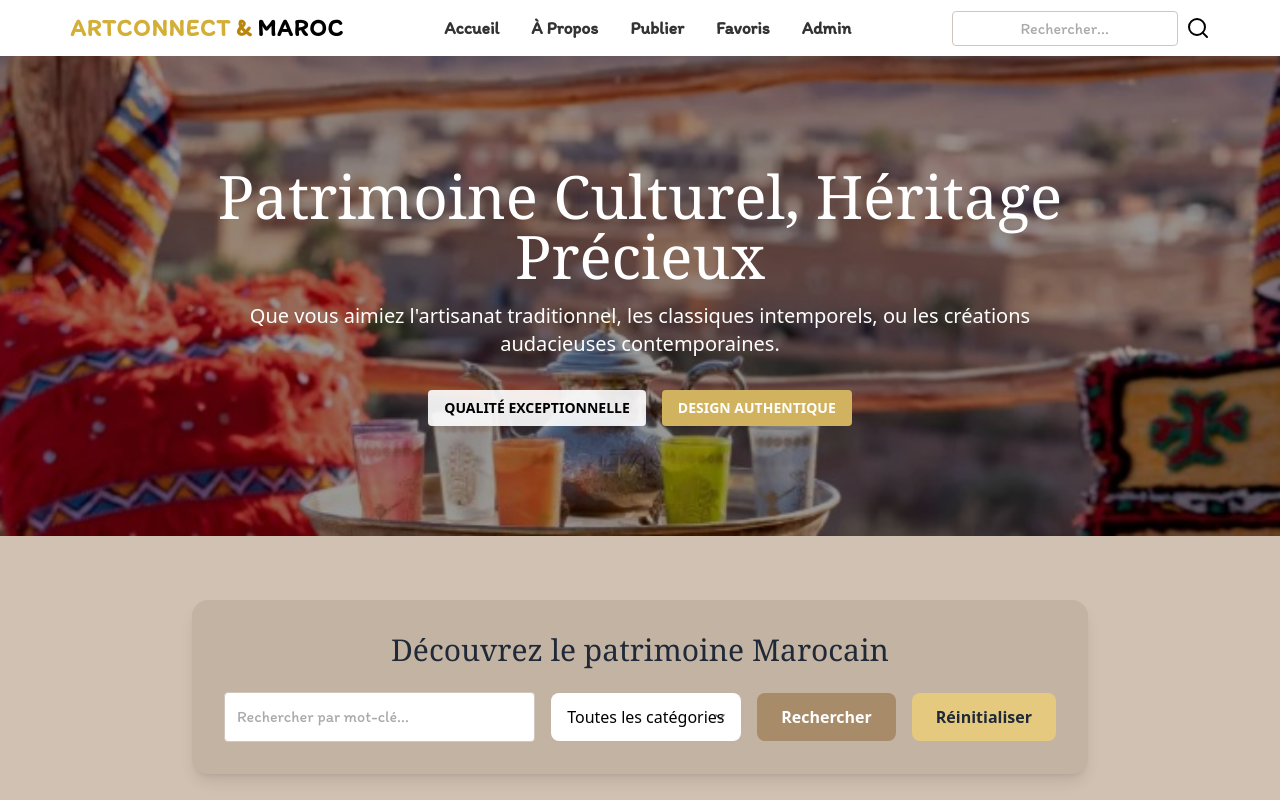
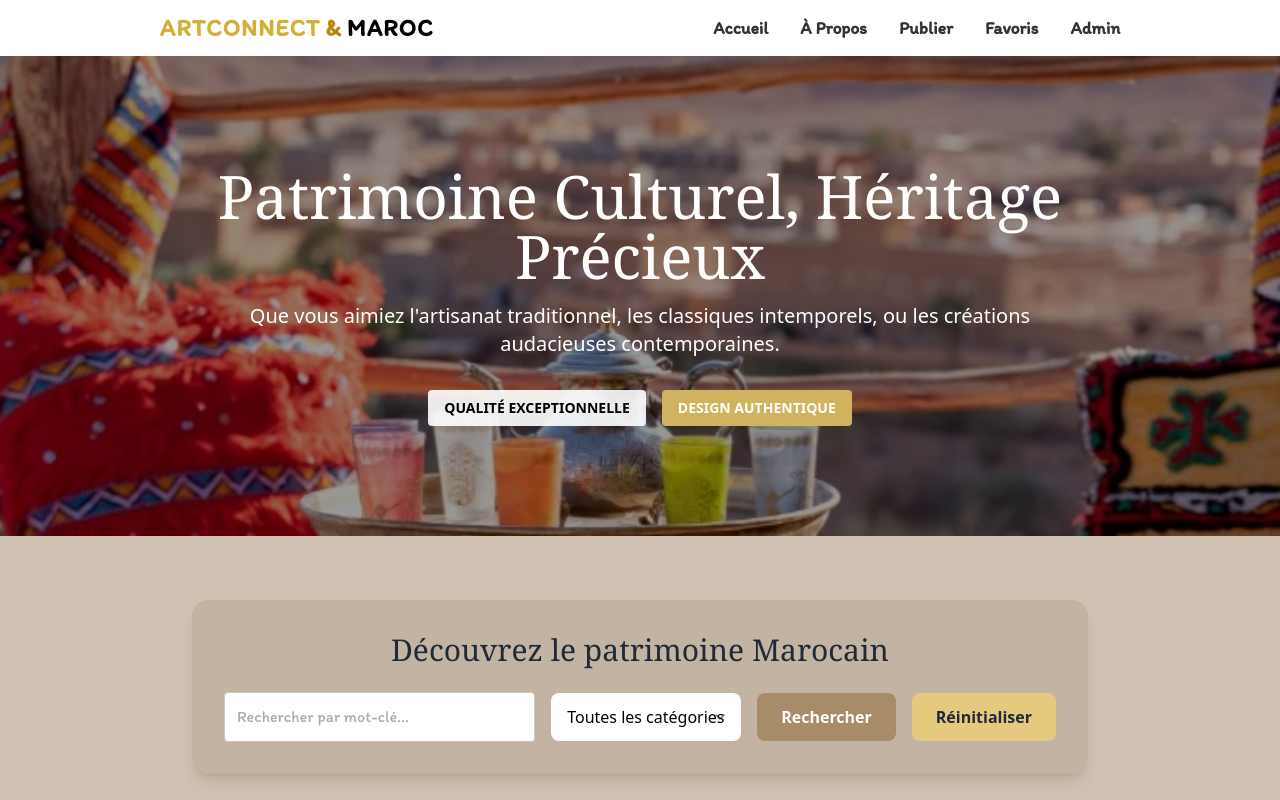
Before and after one commit to yassineknb/Brief04, a React (Vite) app: page / in a window 1280 px wide. Shown: the top 800 px of the page. Built offline with nearby package versions, Linux system fonts and the light colour scheme; data requests are answered from the project's data file.

Commit message:
Finalisation du projet!

```diff
--- a/src/components/shared/Navbar.jsx
+++ b/src/components/shared/Navbar.jsx
@@ -1,11 +1,10 @@
 // src/components/shared/Navbar.jsx
 
 import React, { useState } from 'react';
-import "./Nav-Footer.css"; // Nous gardons le CSS
+import "./Nav-Footer.css";
 import { Link } from 'react-router-dom';
 
 function Navbar() {
-  // État pour savoir si le menu mobile est ouvert ou fermé
   const [isMenuOpen, setIsMenuOpen] = useState(false);
 
   return (
@@ -16,31 +15,23 @@ function Navbar() {
         <Link to="/" className='logo2'>MAROC</Link>
       </div>
 
-      {/* --- MODIFICATION 1 : AJOUT DE CLASSES POUR LE RESPONSIVE --- */}
-      {/* La classe 'active' sera ajoutée dynamiquement quand le menu est ouvert */}
-       <ul className={`nav-links ${isMenuOpen ? 'active' : ''}`}>
+      <ul className={`nav-links ${isMenuOpen ? 'active' : ''}`}>
         <li><Link to="/" className='page' onClick={() => setIsMenuOpen(false)}>Accueil</Link></li>
         <li><Link to="/a-propos" className='page' onClick={() => setIsMenuOpen(false)}>À Propos</Link></li>
         <li><Link to="/publier" className='page' onClick={() => setIsMenuOpen(false)}>Publier</Link></li>
         <li><Link to="/favoris" className='page' onClick={() => setIsMenuOpen(false)}>Favoris</Link></li>
-        {/* --- CORRECTION ICI : ASSUREZ-VOUS QU'IL N'Y A QU'UNE SEULE LIGNE POUR ADMIN --- */}
         <li><Link to="/admin" className='page' onClick={() => setIsMenuOpen(false)}>Admin</Link></li>
       </ul>
-      {/* La barre de recherche reste la même */}
-      <div className='searchbar'>
-        <input
-          type='text'
-          placeholder='Rechercher...'
-          className="search-input"
-        />
-        <button
-          className="search-btn"
-          style={{ background: 'none', border: 'none', cursor: 'pointer', marginLeft: '8px' }}
-          aria-label="Search"
-        >
-          <svg xmlns="http://www.w3.org/2000/svg" width="24" height="24" viewBox="0 0 24 24" fill="none" stroke="currentColor" strokeWidth="2" strokeLinecap="round" strokeLinejoin="round"><circle cx="11" cy="11" r="8"></circle><line x1="21" y1="21" x2="16.65" y2="16.65"></line></svg>
-        </button>
-      </div>
+
+      {/* --- BLOC DE RECHERCHE SUPPRIMÉ --- */}
+      {/*
+        <div className='searchbar'>
+          <input type='text' placeholder='Rechercher...' className="search-input" />
+          <button className="search-btn" ... >
+            <svg ... />
+          </button>
+        </div>
+      */}
 
       <div className="hamburger" onClick={() => setIsMenuOpen(!isMenuOpen)}>
         <i className={isMenuOpen ? 'fas fa-times' : 'fas fa-bars'}></i>
```
